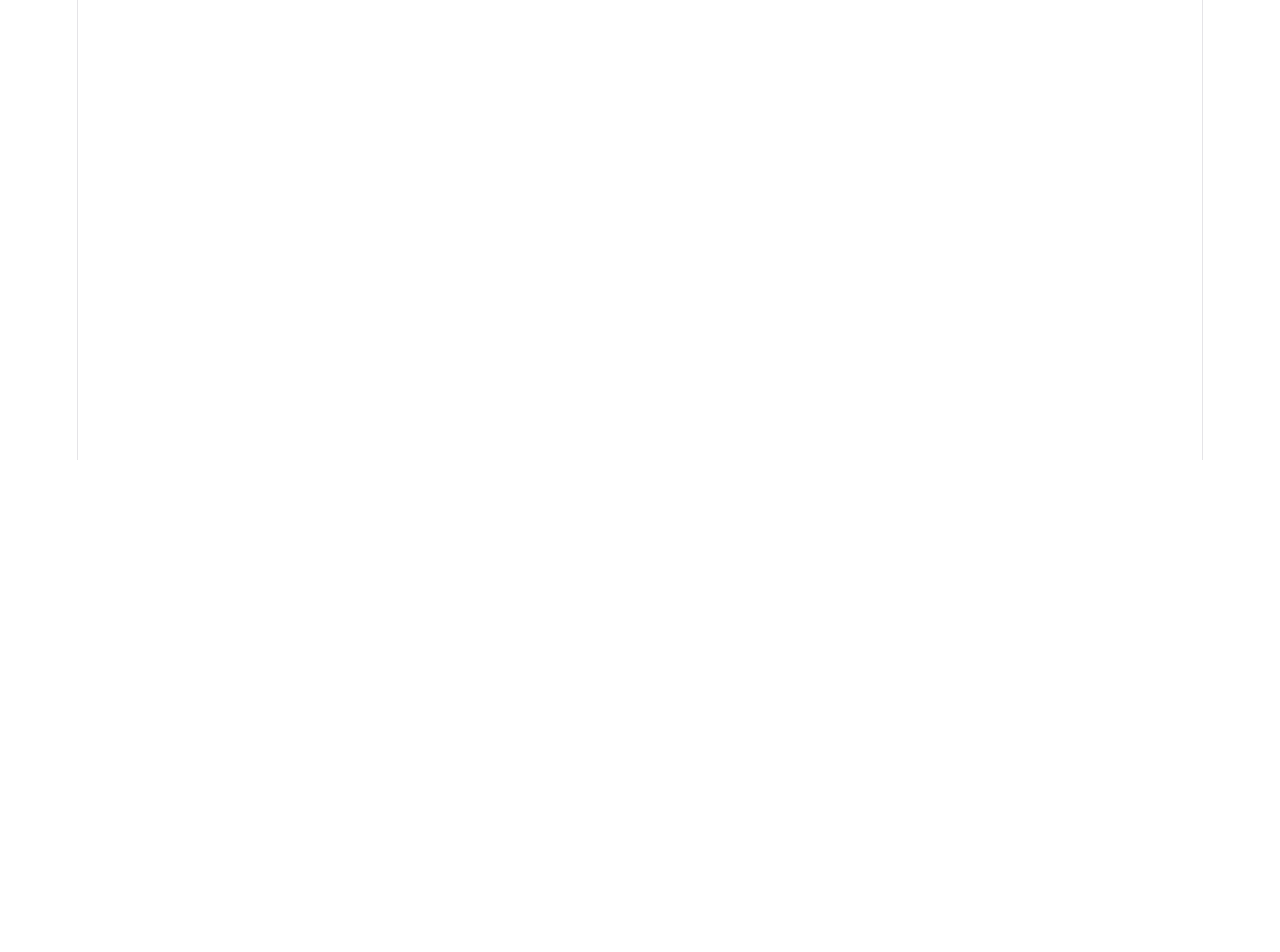
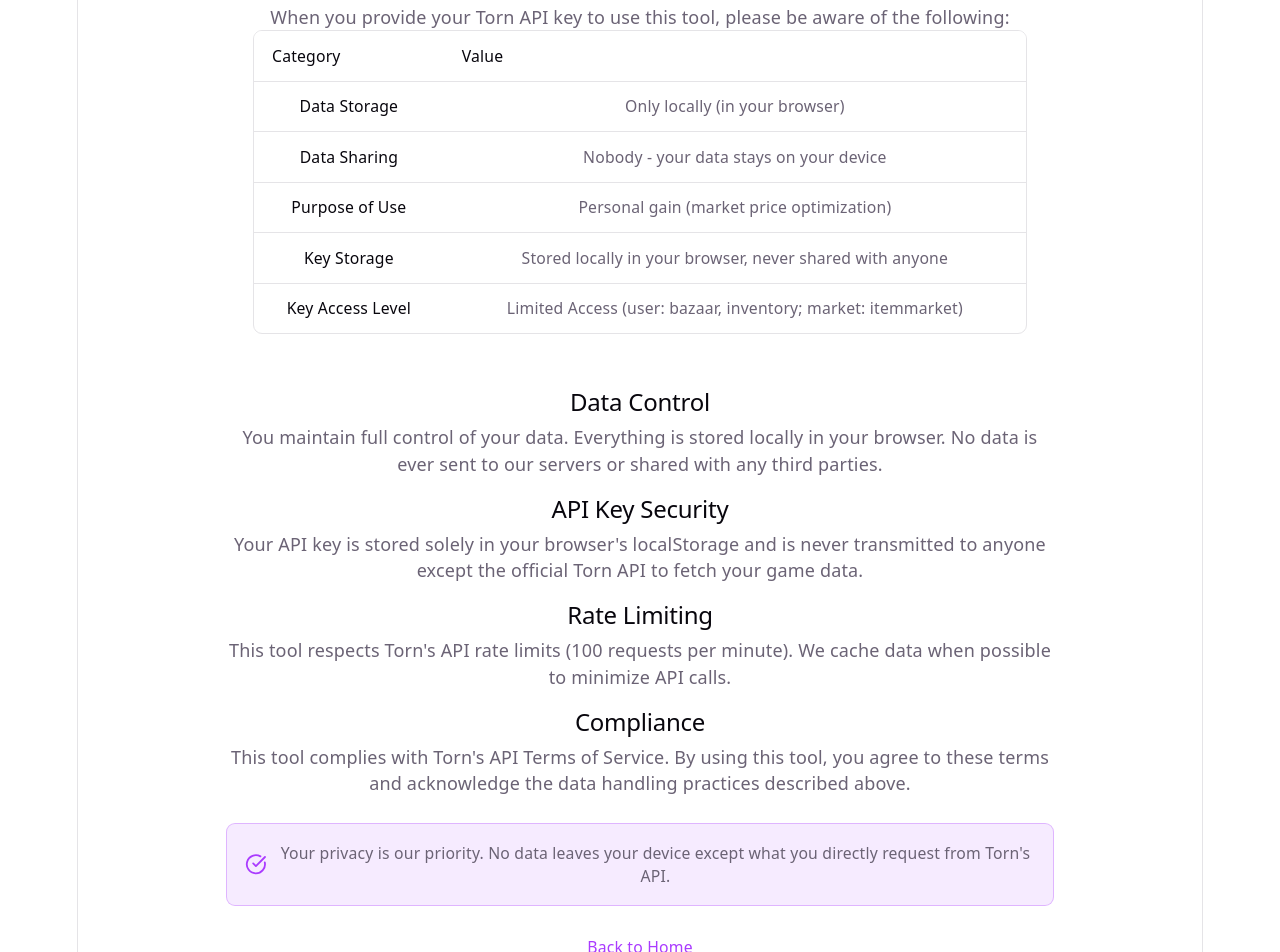
Before and after one commit to alfatta/torn-tools, a React (Vite) app: page /tos in a window 1280 px wide. Before the commit this address had no page. Shown: the part 340-1292 px from the top of the page. Before the commit the page ends 800 px from the top, so only its background shows below. Built offline with nearby package versions, Linux system fonts and the light colour scheme.

Commit message:
feat: add Terms of Service page with API key usage disclosure

```diff
--- a/src/App.tsx
+++ b/src/App.tsx
@@ -1,14 +1,19 @@
 import { BrowserRouter, Routes, Route } from "react-router-dom"
 import { Home } from "~/pages/home"
 import { About } from "~/pages/about"
+import { ToS } from "~/pages/tos"
+import { Layout } from "./components/layout"
 
 function App() {
   return (
     <BrowserRouter>
-      <Routes>
-        <Route path="/" element={<Home />} />
-        <Route path="/about" element={<About />} />
-      </Routes>
+      <Layout>
+        <Routes>
+          <Route path="/" element={<Home />} />
+          <Route path="/about" element={<About />} />
+          <Route path="/tos" element={<ToS />} />
+        </Routes>
+      </Layout>
     </BrowserRouter>
   )
 }
--- a/src/components/layout/header.tsx
+++ b/src/components/layout/header.tsx
@@ -20,8 +20,7 @@
         <nav className="flex items-center gap-6 text-sm">
           <Link to="/" className="font-medium text-[var(--color-text-heading)] hover:text-[var(--color-accent)] transition-colors">Home</Link>
           <Link to="/about" className="font-medium text-[var(--color-text)] hover:text-[var(--color-accent)] transition-colors">About</Link>
-          <a href="#" className="font-medium text-[var(--color-text)] hover:text-[var(--color-accent)] transition-colors hidden sm:inline">Projects</a>
-          <a href="#" className="font-medium text-[var(--color-text)] hover:text-[var(--color-accent)] transition-colors hidden sm:inline">Contact</a>
+          <Link to="/tos" className="font-medium text-[var(--color-text)] hover:text-[var(--color-accent)] transition-colors">ToS</Link>
         </nav>
         <Button variant="ghost" size="icon" onClick={cycleTheme}>
           <ThemeIcon className="h-5 w-5" />
--- a/src/pages/about.tsx
+++ b/src/pages/about.tsx
@@ -1,14 +1,10 @@
-import { Layout } from "~/components/layout"
-
 export function About() {
   return (
-    <Layout>
     <div className="flex flex-col items-center justify-center gap-8 py-12">
       <h1 className="text-4xl font-bold text-[var(--color-text-heading)]">About</h1>
       <p className="text-[var(--color-text)] max-w-md text-center">
         About page content coming soon.
       </p>
     </div>
-    </Layout>
   )
 }
--- a/src/pages/home.tsx
+++ b/src/pages/home.tsx
@@ -1,14 +1,10 @@
-import { Layout } from "~/components/layout"
-
 export function Home() {
   return (
-    <Layout>
     <div className="flex flex-col items-center justify-center gap-8 py-12">
       <h1 className="text-4xl font-bold text-[var(--color-text-heading)]">Welcome to Torn Tools</h1>
       <p className="text-[var(--color-text)] max-w-md text-center">
         A collection of tools and utilities built with React, TypeScript, and Tailwind CSS.
       </p>
     </div>
-    </Layout>
   )
 }
--- /dev/null
+++ b/src/pages/tos.tsx
@@ -0,0 +1,103 @@
+import { Link } from "react-router-dom"
+import { CheckCircle } from "lucide-react"
+
+export function ToS() {
+  return (
+    <div className="mx-auto max-w-3xl space-y-6 px-4 py-8">
+      <h1 className="text-3xl font-bold text-[var(--color-text-heading)]">Terms of Service</h1>
+      <p className="text-sm text-[var(--color-text-muted)]">
+        Last updated: April 2026
+      </p>
+
+      <div className="rounded-lg bg-[var(--color-background-secondary)] p-6">
+        <h2 className="mb-4 text-xl font-semibold text-[var(--color-text-heading)]">API Key Usage Disclosure</h2>
+        <p className="mb-4 text-[var(--color-text)]">
+          When you provide your Torn API key to use this tool, please be aware of the following:
+        </p>
+
+        <div className="overflow-hidden rounded-lg border border-[var(--color-border)]">
+          <table className="w-full text-sm">
+            <thead className="bg-[var(--color-background)]">
+              <tr>
+                <th className="border-b border-[var(--color-border)] px-4 py-3 text-left font-medium text-[var(--color-text-heading)]">Category</th>
+                <th className="border-b border-[var(--color-border)] px-4 py-3 text-left font-medium text-[var(--color-text-heading)]">Value</th>
+              </tr>
+            </thead>
+            <tbody className="divide-y divide-[var(--color-border)]">
+              <tr>
+                <td className="px-4 py-3 font-medium text-[var(--color-text-heading)]">Data Storage</td>
+                <td className="px-4 py-3 text-[var(--color-text)]">Only locally (in your browser)</td>
+              </tr>
+              <tr>
+                <td className="px-4 py-3 font-medium text-[var(--color-text-heading)]">Data Sharing</td>
+                <td className="px-4 py-3 text-[var(--color-text)]">Nobody - your data stays on your device</td>
+              </tr>
+              <tr>
+                <td className="px-4 py-3 font-medium text-[var(--color-text-heading)]">Purpose of Use</td>
+                <td className="px-4 py-3 text-[var(--color-text)]">Personal gain (market price optimization)</td>
+              </tr>
+              <tr>
+                <td className="px-4 py-3 font-medium text-[var(--color-text-heading)]">Key Storage</td>
+                <td className="px-4 py-3 text-[var(--color-text)]">Stored locally in your browser, never shared with anyone</td>
+              </tr>
+              <tr>
+                <td className="px-4 py-3 font-medium text-[var(--color-text-heading)]">Key Access Level</td>
+                <td className="px-4 py-3 text-[var(--color-text)]">Limited Access (user: bazaar, inventory; market: itemmarket)</td>
+              </tr>
+            </tbody>
+          </table>
+        </div>
+      </div>
+
+      <div className="space-y-4 text-[var(--color-text)]">
+        <section className="space-y-2">
+          <h2 className="text-lg font-semibold text-[var(--color-text-heading)]">Data Control</h2>
+          <p>
+            You maintain full control of your data. Everything is stored locally in your browser.
+            No data is ever sent to our servers or shared with any third parties.
+          </p>
+        </section>
+
+        <section className="space-y-2">
+          <h2 className="text-lg font-semibold text-[var(--color-text-heading)]">API Key Security</h2>
+          <p>
+            Your API key is stored solely in your browser&apos;s localStorage and is never transmitted
+            to anyone except the official Torn API to fetch your game data.
+          </p>
+        </section>
+
+        <section className="space-y-2">
+          <h2 className="text-lg font-semibold text-[var(--color-text-heading)]">Rate Limiting</h2>
+          <p>
+            This tool respects Torn&apos;s API rate limits (100 requests per minute). We cache data
+            when possible to minimize API calls.
+          </p>
+        </section>
+
+        <section className="space-y-2">
+          <h2 className="text-lg font-semibold text-[var(--color-text-heading)]">Compliance</h2>
+          <p>
+            This tool complies with Torn&apos;s API Terms of Service. By using this tool, you agree to
+            these terms and acknowledge the data handling practices described above.
+          </p>
+        </section>
+      </div>
+
+      <div className="flex items-center gap-2 rounded-lg border border-[var(--color-accent)]/30 bg-[var(--color-accent)]/10 p-4">
+        <CheckCircle className="h-5 w-5 text-[var(--color-accent)]" />
+        <span className="text-sm text-[var(--color-text)]">
+          Your privacy is our priority. No data leaves your device except what you directly request from Torn&apos;s API.
+        </span>
+      </div>
+
+      <div className="text-center">
+        <Link
+          to="/"
+          className="inline-flex items-center gap-2 text-sm font-medium text-[var(--color-accent)] hover:underline"
+        >
+          Back to Home
+        </Link>
+      </div>
+    </div>
+  )
+}
```
Also changed, not shown: 2 other files (tests, documents, lock files or other folders). Lines whose indentation alone changed are shown as unchanged.
